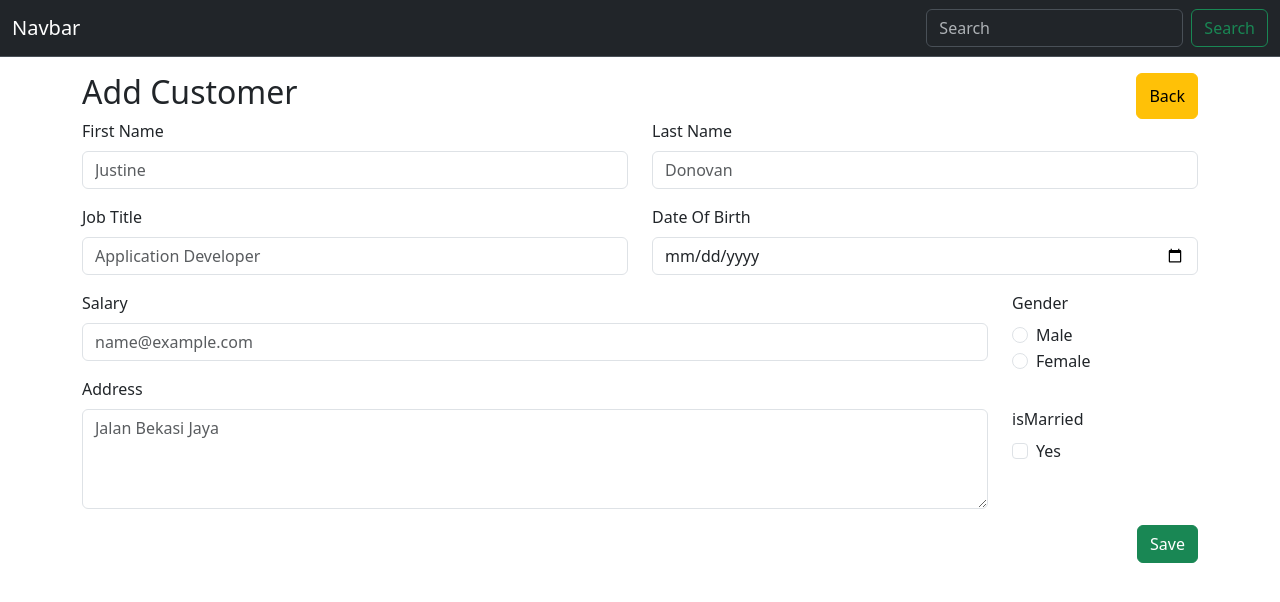
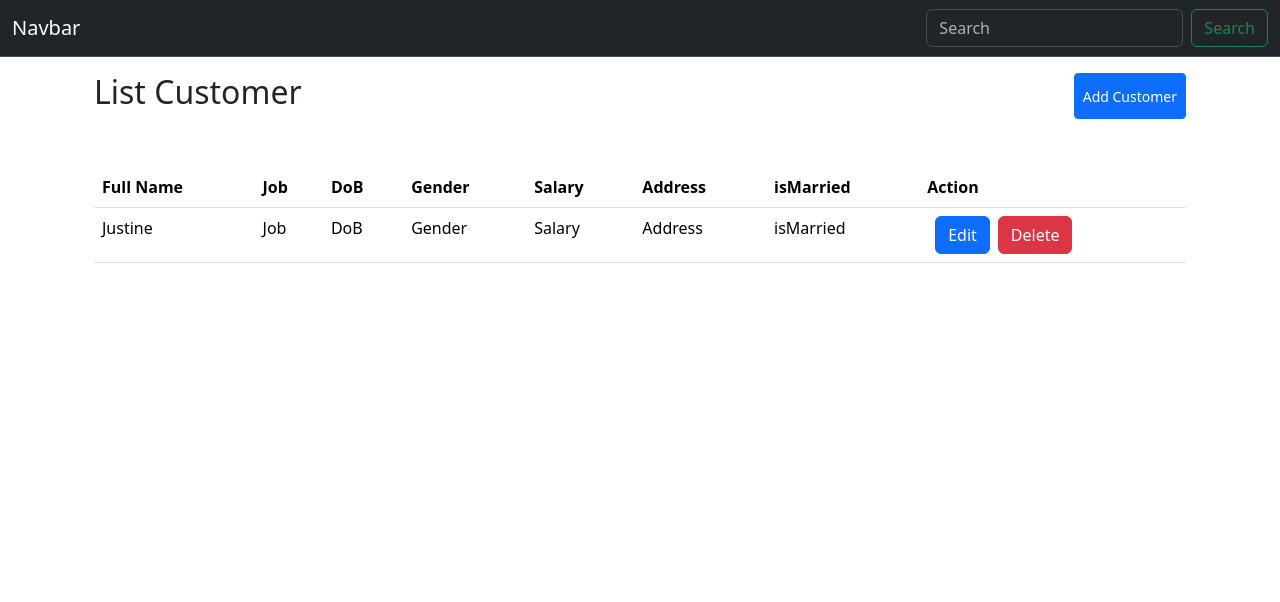
Before and after one commit to VannWasHere/land-angular, an Angular app: page / in a window 1280 px wide. Shown: the top 602 px of the page. Built offline with nearby package versions, Linux system fonts and the light colour scheme.

Commit message:
Implement Reactive Form

```diff
--- a/src/app/app.component.html
+++ b/src/app/app.component.html
@@ -1,6 +1,6 @@
 <header>
   <app-navbar></app-navbar>
 </header>
-<main class="pt-3">
-  <app-form></app-form>
+<main class="pt-3 container">
+  <app-overview></app-overview>
 </main>
--- /dev/null
+++ b/src/app/form/customer-form.component.html
@@ -0,0 +1,69 @@
+<main>
+    <section class="container">
+        <div class="d-flex justify-content-between">
+            <h2>Add Customer</h2>
+            <button class="btn btn-warning">Back</button>
+        </div>
+        <form [formGroup]="customerForm" (submit)="createUser()">
+            <div class="row">
+                <section class="col">
+                    <div class="mb-3">
+                        <label for="first_name" class="form-label font-weight-bold">First Name</label>
+                        <input required  type="text" class="form-control" id="first_name" placeholder="Justine" formControlName="firstname">
+                    </div>
+                    <div class="mb-3">
+                        <label for="job_title" class="form-label font-weight-bold">Job Title</label>
+                        <input required type="text" class="form-control" id="job_title" placeholder="Application Developer" formControlName="jobTitle">
+                    </div>
+                </section>
+                <section class="col">
+                    <div class="mb-3">
+                        <label for="last_name" class="form-label font-weight-bold">Last Name</label>
+                        <input required type="text" class="form-control" id="last_name" placeholder="Donovan" formControlName="lastName">
+                    </div>
+                    <div class="mb-3">
+                        <label for="Date Of Birth" class="form-label font-weight-bold">Date Of Birth</label>
+                        <input required type="date" class="form-control" id="Date Of Birth" formControlName="dob">
+                    </div>
+                </section>
+                <div class="row">
+                    <section class="col-10">
+                        <div class="mb-3">
+                            <label for="salary" class="form-label font-weight-bold">Salary</label>
+                            <input required type="number" class="form-control" id="salary" placeholder="name@example.com" formControlName="salary">
+                        </div>
+                        <div class="mb-3">
+                            <label for="address" class="form-label font-weight-bold">Address</label>
+                            <textarea required class="form-control" placeholder="Jalan Bekasi Jaya" id="address" style="height: 100px" formControlName="address"></textarea>
+                        </div>
+                    </section>
+                    <section class="col-2">
+                        <div class="mb-3">
+                            <label for="gender" class="form-label font-weight-bold">Gender</label> <br>
+                            <div class="form-check form-check-inline">
+                                <input class="form-check-input" type="radio" name="gender-radio" id="inlineRadio1" value="Male" formControlName="gender">
+                                <label class="form-check-label" for="inlineRadio1">Male</label>
+                            </div>
+                            <div class="form-check form-check-inline">
+                                <input class="form-check-input" type="radio" name="gender-radio" id="inlineRadio2" value="Female" formControlName="gender">
+                                <label class="form-check-label" for="inlineRadio2">Female</label>
+                            </div>
+                        </div>
+                        <div class="mb-3 pt-3">
+                            <label for="isMarried" class="form-label font-weight-bold">isMarried</label> <br>
+                            <div class="form-check">
+                                <input class="form-check-input" type="checkbox" value="true" id="isMarried" formControlName="isMarried">
+                                <label class="form-check-label" for="isMarried">
+                                  Yes
+                                </label>
+                            </div>
+                        </div>
+                    </section>
+                </div>
+                <div class="d-grid gap-2 d-md-block">
+                    <button class="btn btn-success float-end" type="button">Save</button>
+                </div>
+            </div>
+        </form>
+    </section>
+</main>
--- a/src/app/form/form.component.html
+++ /dev/null
@@ -1,67 +0,0 @@
-<main>
-    <section class="container">
-        <div class="d-flex justify-content-between">
-            <h2>Add Customer</h2>
-            <button class="btn btn-warning">Back</button>
-        </div>
-        <div class="row">
-            <section class="col">
-                <div class="mb-3">
-                    <label for="first_name" class="form-label font-weight-bold">First Name</label>
-                    <input type="text" class="form-control" id="first_name" placeholder="Justine">
-                </div>
-                <div class="mb-3">
-                    <label for="job_title" class="form-label font-weight-bold">Job Title</label>
-                    <input type="text" class="form-control" id="job_title" placeholder="Application Developer">
-                </div>
-            </section>
-            <section class="col">
-                <div class="mb-3">
-                    <label for="last_name" class="form-label font-weight-bold">Last Name</label>
-                    <input type="text" class="form-control" id="last_name" placeholder="Donovan">
-                </div>
-                <div class="mb-3">
-                    <label for="Date Of Birth" class="form-label font-weight-bold">Date Of Birth</label>
-                    <input type="date" class="form-control" id="Date Of Birth">
-                </div>
-            </section>
-            <div class="row">
-                <section class="col-10">
-                    <div class="mb-3">
-                        <label for="salary" class="form-label font-weight-bold">Salary</label>
-                        <input type="number" class="form-control" id="salary" placeholder="name@example.com">
-                    </div>
-                    <div class="mb-3">
-                        <label for="address" class="form-label font-weight-bold">Address</label>
-                        <textarea class="form-control" placeholder="Jalan Bekasi Jaya" id="address" style="height: 100px"></textarea>
-                    </div>
-                </section>
-                <section class="col-2">
-                    <div class="mb-3">
-                        <label for="gender" class="form-label font-weight-bold">Gender</label> <br>
-                        <div class="form-check form-check-inline">
-                            <input class="form-check-input" type="radio" name="gender-radio" id="inlineRadio1" value="Male">
-                            <label class="form-check-label" for="inlineRadio1">Male</label>
-                        </div>
-                        <div class="form-check form-check-inline">
-                            <input class="form-check-input" type="radio" name="gender-radio" id="inlineRadio2" value="Female">
-                            <label class="form-check-label" for="inlineRadio2">Female</label>
-                        </div>
-                    </div>
-                    <div class="mb-3 pt-3">
-                        <label for="isMarried" class="form-label font-weight-bold">isMarried</label> <br>
-                        <div class="form-check">
-                            <input class="form-check-input" type="checkbox" value="true" id="isMarried">
-                            <label class="form-check-label" for="isMarried">
-                              Yes
-                            </label>
-                        </div>
-                    </div>
-                </section>
-            </div>
-            <div class="d-grid gap-2 d-md-block">
-                <button class="btn btn-success float-end" type="button">Save</button>
-            </div>
-        </div>
-    </section>
-</main>
--- a/src/app/form/form.component.ts
+++ b/src/app/form/form.component.ts
@@ -1,10 +1,24 @@
 import { Component } from '@angular/core';
-
+import { Customer } from '../models/Customer';
+import { FormControl, FormGroup } from '@angular/forms';
 @Component({
   selector: 'app-form',
-  templateUrl: './form.component.html',
-  styleUrl: './form.component.css'
+  templateUrl: './customer-form.component.html',
+  styleUrl: './form.component.css',
 })
 export class FormComponent {
+  customerForm = new FormGroup({
+    firstName: new FormControl(''),
+    jobTitle: new FormControl(''),
+    lastName: new FormControl(''),
+    dob: new FormControl(''),
+    salary: new FormControl(''),
+    address: new FormControl(''),
+    gender: new FormControl(''),
+    isMarried: new FormControl(false),
+  });
 
+  createUser = () => {
+    this.customerForm.value;
+  }
 }
--- /dev/null
+++ b/src/app/models/Customer.ts
@@ -0,0 +1,10 @@
+export interface Customer {
+    firstName: string;
+    lastName: string;
+    jobTitle: string;
+    dateOfBirth: string;
+    salary: number;
+    address: string;
+    gender: string;
+    isMarried: boolean;
+}
--- a/src/app/overview/overview.component.html
+++ b/src/app/overview/overview.component.html
@@ -1 +1,37 @@
-<p>overview works!</p>
+<div class="container">
+    <div class="d-flex justify-content-between mb-5">
+        <h2>List Customer</h2>
+        <button class="btn btn-primary btn-sm">Add Customer</button>
+    </div>
+    <table class="table">
+        <thead>
+          <tr>
+            <th scope="col-1">Full Name</th>
+            <th scope="col-1">Job</th>
+            <th scope="col-1">DoB</th>
+            <th scope="col-1">Gender</th>
+            <th scope="col-1">Salary</th>
+            <th scope="col-3">Address</th>
+            <th scope="col-1">isMarried</th>
+            <th scope="col-1">Action</th>
+          </tr>
+        </thead>
+        <tbody>
+          <tr>
+            <td>Justine</td>
+            <td>Job</td>
+            <td>DoB</td>
+            <td>Gender</td>
+            <td>Salary</td>
+            <td>Address</td>
+            <td>isMarried</td>
+            <td>
+                <div>
+                    <button class="btn btn-primary mx-2">Edit</button>
+                    <button class="btn btn-danger">Delete</button>
+                </div>
+            </td>
+          </tr>
+        </tbody>
+    </table>
+</div>
```
Also changed, not shown: src/app/app.module.ts (+8 -4 lines).
